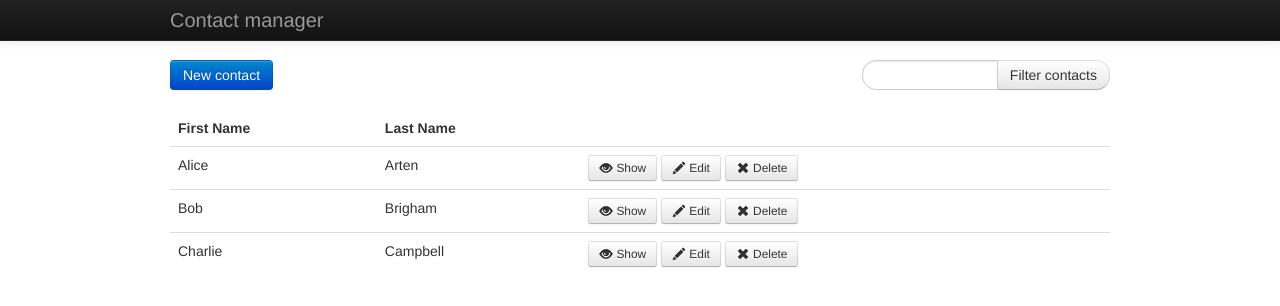
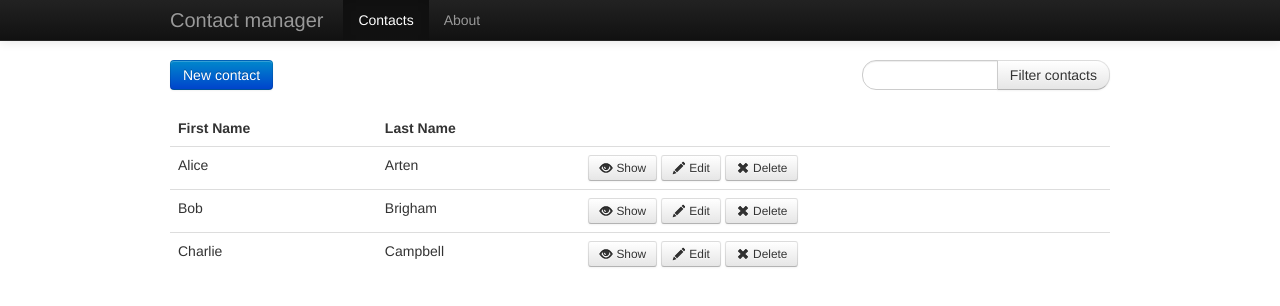
Before and after one commit to marcacyr/marionette-js-shiz, a plain HTML site: page index.html in a window 1280 px wide. Drawn offline with Linux system fonts and the light colour scheme.

Commit message:
everything else

```diff
--- a/assets/js/app.js
+++ b/assets/js/app.js
@@ -1,6 +1,7 @@
 var ContactManager = new Marionette.Application();
 
 ContactManager.addRegions({
+  headerRegion: "#header-region",
   mainRegion: "#main-region",
   dialogRegion: Marionette.Region.Dialog.extend({
     el: "#dialog-region"
--- a/assets/js/apps/about/about_app.js
+++ b/assets/js/apps/about/about_app.js
@@ -1,13 +1,14 @@
 ContactManager.module("AboutApp", function(AboutApp, ContactManager, Backbone, Marionette, $, _){
   AboutApp.Router = Marionette.AppRouter.extend({
     appRoutes: {
-      "about": "showAbout"
+      "about" : "showAbout"
     }
   });
 
   var API = {
     showAbout: function(){
       AboutApp.Show.Controller.showAbout();
+      ContactManager.execute("set:active:header", "about");
     }
   };
 
--- a/assets/js/apps/contacts/contacts_app.js
+++ b/assets/js/apps/contacts/contacts_app.js
@@ -10,14 +10,17 @@ ContactManager.module("ContactsApp", function(ContactsApp, ContactManager, Backb
   var API = {
     listContacts: function(criterion){
       ContactsApp.List.Controller.listContacts(criterion);
+      ContactManager.execute("set:active:header", "contacts");
     },
 
     showContact: function(id){
       ContactsApp.Show.Controller.showContact(id);
+      ContactManager.execute("set:active:header", "contacts");
     },
 
     editContact: function(id){
       ContactsApp.Edit.Controller.editContact(id);
+      ContactManager.execute("set:active:header", "contacts");
     }
   };
 
--- /dev/null
+++ b/assets/js/apps/header/header_app.js
@@ -0,0 +1,15 @@
+ContactManager.module("HeaderApp", function(Header, ContactManager, Backbone, Marionette, $, _){
+  var API = {
+    listHeader: function(){
+      Header.List.Controller.listHeader();
+    }
+  };
+
+  ContactManager.commands.setHandler("set:active:header", function(name){
+    ContactManager.HeaderApp.List.Controller.setActiveHeader(name);
+  });
+
+  Header.on("start", function(){
+    API.listHeader();
+  });
+});
--- /dev/null
+++ b/assets/js/apps/header/list/list_controller.js
@@ -0,0 +1,26 @@
+ContactManager.module("HeaderApp.List", function(List, ContactManager, Backbone, Marionette, $, _){
+  List.Controller = {
+    listHeader: function(){
+      var links = ContactManager.request("header:entities");
+      var headers = new List.Headers({collection: links});
+
+      headers.on("brand:clicked", function(){
+        ContactManager.trigger("contacts:list");
+      });
+
+      headers.on("childview:navigate", function(childView, model){
+        var trigger = model.get("navigationTrigger");
+        ContactManager.trigger(trigger);
+      });
+
+      ContactManager.headerRegion.show(headers);
+    },
+
+    setActiveHeader: function(headerUrl){
+      var links = ContactManager.request("header:entities");
+      var headerToSelect = links.find(function(header){ return header.get("url") === headerUrl; });
+      headerToSelect.select();
+      links.trigger("reset");
+    }
+  };
+});
--- /dev/null
+++ b/assets/js/apps/header/list/list_view.js
@@ -0,0 +1,38 @@
+ContactManager.module("HeaderApp.List", function(List, ContactManager, Backbone, Marionette, $, _){
+  List.Header = Marionette.ItemView.extend({
+    template: "#header-link",
+    tagName: "li",
+
+    events: {
+      "click a": "navigate"
+    },
+
+    navigate: function(e){
+      e.preventDefault();
+      this.trigger("navigate", this.model);
+    },
+
+    onRender: function(){
+      if(this.model.selected){
+        // add class so Bootstrap will highlight the active entry in the navbar
+        this.$el.addClass("active");
+      }
+    }
+  });
+
+  List.Headers = Marionette.CompositeView.extend({
+    template: "#header-template",
+    className: "navbar navbar-inverse navbar-fixed-top",
+    childView: List.Header,
+    childViewContainer: "ul",
+
+    events: {
+      "click a.brand": "brandClicked"
+    },
+
+    brandClicked: function(e){
+      e.preventDefault();
+      this.trigger("brand:clicked");
+    }
+  });
+});
--- /dev/null
+++ b/assets/js/entities/header.js
@@ -0,0 +1,37 @@
+ContactManager.module("Entities", function(Entities, ContactManager, Backbone, Marionette, $, _){
+  Entities.Header = Backbone.Model.extend({
+    initialize: function(){
+      var selectable = new Backbone.Picky.Selectable(this);
+      _.extend(this, selectable);
+    }
+  });
+
+  Entities.HeaderCollection = Backbone.Collection.extend({
+    model: Entities.Header,
+
+    initialize: function(){
+      var singleSelect = new Backbone.Picky.SingleSelect(this);
+      _.extend(this, singleSelect);
+    }
+  });
+
+  var initializeHeaders = function(){
+    Entities.headers = new Entities.HeaderCollection([
+      { name: "Contacts", url: "contacts", navigationTrigger: "contacts:list" },
+      { name: "About", url: "about", navigationTrigger: "about:show" }
+    ]);
+  };
+
+  var API = {
+    getHeaders: function(){
+      if(Entities.headers === undefined){
+        initializeHeaders();
+      }
+      return Entities.headers;
+    }
+  };
+
+  ContactManager.reqres.setHandler("header:entities", function(){
+    return API.getHeaders();
+  });
+});
--- a/index.html
+++ b/index.html
@@ -10,19 +10,28 @@
 
   <body>
 
-    <div class="navbar navbar-inverse navbar-fixed-top">
-      <div class="navbar-inner">
-        <div class="container">
-          <span class="brand">Contact manager</span>
-        </div>
-      </div>
-    </div>
+    <div id="header-region"></div>
 
     <div id="main-region" class="container">
       <p>Here is static content in the web page. You'll notice that it gets replaced by our app as soon as we start it.</p>
     </div>
 
     <div id="dialog-region"></div>
+
+    <script type="text/template" id="header-template">
+      <div class="navbar-inner">
+        <div class="container">
+          <a class="brand" href="#contacts">Contact manager</a>
+          <div class="nav-collapse collapse">
+            <ul class="nav"></ul>
+          </div>
+        </div>
+      </div>
+    </script>
+
+    <script type="text/template" id="header-link">
+      <a href="#<%- url %>"><%- name %></a>
+    </script>
 
     <script type="text/template" id="contact-list">
       <thead>
@@ -34,6 +43,10 @@
       </thead>
       <tbody>
       </tbody>
+    </script>
+
+    <script type="text/template" id="contact-list-none">
+      <td colspan="3">No contacts to display.</td>
     </script>
 
     <script type="text/template" id="contact-list-item">
@@ -56,7 +69,7 @@
     </script>
 
     <script type="text/template" id="missing-contact-view">
-      <div class="alert alert-error">This contact does not exist.</div>
+      <div class="alert alert-error">This contact does not exist !</div>
     </script>
 
     <script type="text/template" id="contact-view">
@@ -107,14 +120,10 @@
       </form>
     </script>
 
-    <script type="text/template" id="contact-list-none">
-      <td colspan="3">No contacts to display.</td>
-    </script>
-
     <script type="text/template" id="about-message">
       <h1>About this application</h1>
       <p>This application was designed to accompany you during your learning.</p>
-      <p>Hopefully, it has served you well!</p>
+      <p>Hopefully, it has served you well !</p>
     </script>
 
     <script src="./assets/js/vendor/jquery.js"></script>
@@ -122,6 +131,7 @@
     <script src="./assets/js/vendor/json2.js"></script>
     <script src="./assets/js/vendor/underscore.js"></script>
     <script src="./assets/js/vendor/backbone.js"></script>
+    <script src="./assets/js/vendor/backbone.picky.js"></script>
     <script src="./assets/js/vendor/backbone.syphon.js"></script>
     <script src="./assets/js/vendor/backbone.localstorage.js"></script>
     <script src="./assets/js/vendor/backbone.marionette.js"></script>
@@ -132,6 +142,7 @@
     <script src="./assets/js/app.js"></script>
     <script src="./assets/js/apps/config/storage/localstorage.js"></script>
     <script src="./assets/js/entities/common.js"></script>
+    <script src="./assets/js/entities/header.js"></script>
     <script src="./assets/js/entities/contact.js"></script>
     <script src="./assets/js/common/views.js"></script>
 
@@ -149,6 +160,10 @@
     <script src="./assets/js/apps/about/show/show_view.js"></script>
     <script src="./assets/js/apps/about/show/show_controller.js"></script>
 
+    <script src="./assets/js/apps/header/header_app.js"></script>
+    <script src="./assets/js/apps/header/list/list_view.js"></script>
+    <script src="./assets/js/apps/header/list/list_controller.js"></script>
+
     <script type="text/javascript">
       ContactManager.start();
     </script>
```
